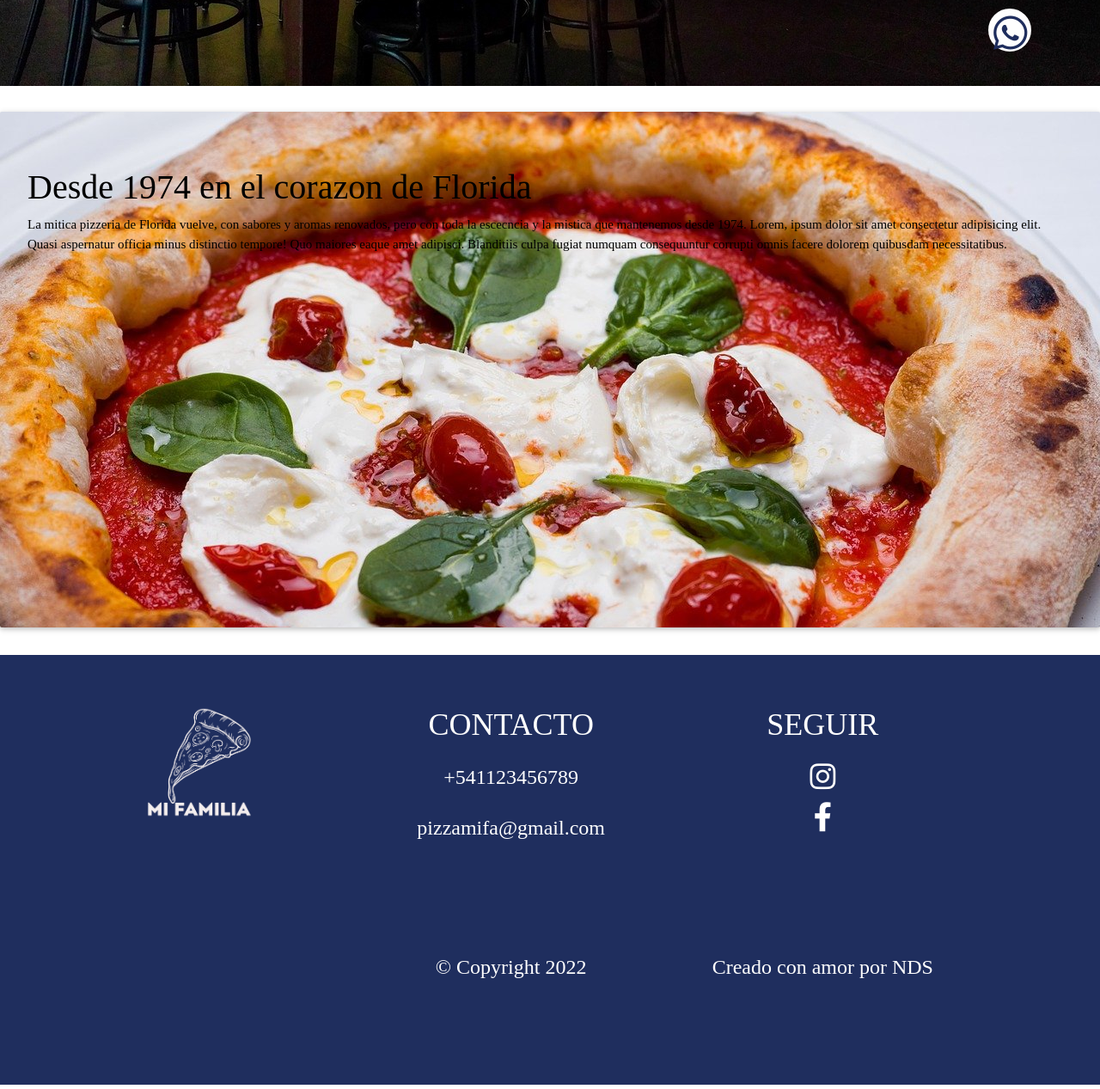
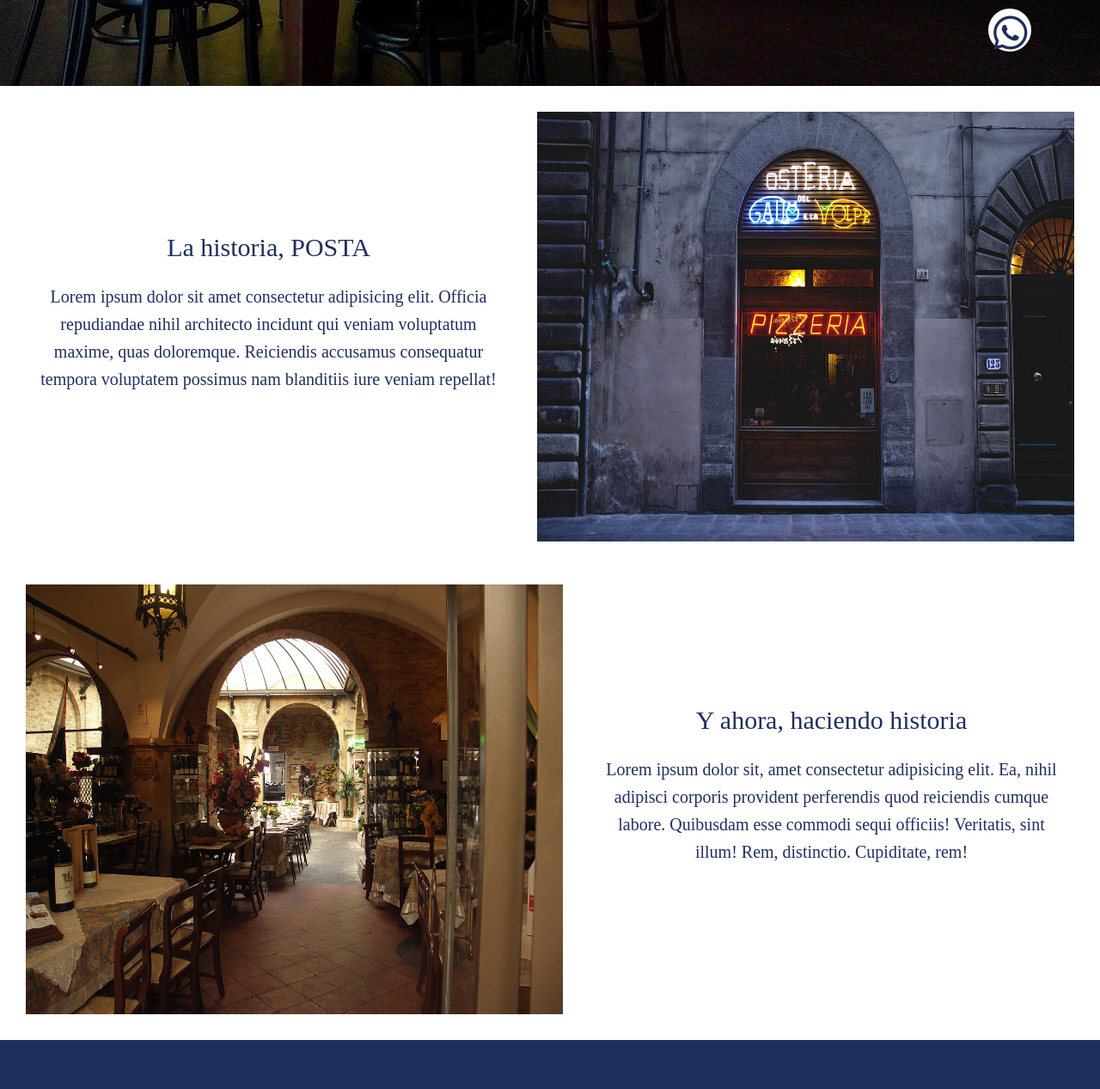
Before and after one commit to nahueldisanti/Entrega-SASS-2, a website: page Paginas/Nosotros.html in a window 1280 px wide. Shown: the part 700-1967 px from the top of the page at 86% size. Drawn offline with nearby package versions, Linux system fonts and the light colour scheme; a web font is replaced by a local one.

Commit message:
avances en la pagina nosotros

```diff
--- a/Estilos/estilos.scss
+++ b/Estilos/estilos.scss
@@ -25,7 +25,6 @@ $foto-header: (
     2: url(/Multimedia/wood-fired-oven-1960099_1280.jpg)no-repeat center center,
     1: url(/Multimedia/pizzeria-interior.jpg)no-repeat center center
 );
-
 
 //Bucle
 
@@ -86,9 +85,6 @@ header,
 .imagenes-carousel {
 
 }
-
-
-
 //INDEX FIN
 
 
@@ -104,6 +100,8 @@ header,
     margin-bottom: 0;
     font-size: 15px;
     margin-top: 30px;
+    margin-left: 30px;
+    margin-right: 30px;
 
     p{
         height: 10px;
@@ -152,7 +150,7 @@ header,
     padding-left:50px;
 
     h2{
-        @include fuentes(Posterama1927W01-Black, #1f2e5e, 200px);
+        @include fuentes(Posterama1927W01-Black, #1f2e5e, 30px);
     }
 
     p{
@@ -310,6 +308,75 @@ header,
 
     /*UBICACION */
     /* NOSOTROS */
+
+    .Foto-Texto{
+        display: flex;
+        flex-direction: row;
+        margin-bottom: 50px;
+        margin-top: 30px;
+        margin-right: 30px;
+
+        h2{
+            text-align: center;
+            @include fuentes(Posterama1927W01-Black, #1f2e5e, 30px);
+            padding-bottom: 15px;
+        }
+
+        p{
+            text-align:center;
+            @include fuentes(Posterama1927W01-Black, #1f2e5e, 20px);
+
+        }
+    }
+
+    .Foto-Texto-Reverse{
+        display: flex;
+        flex-direction: row-reverse;
+        margin-bottom: 30px;
+        margin-top: 30px;
+        margin-left: 30px;
+
+        h2{
+            text-align: center;
+            @include fuentes(Posterama1927W01-Black, #1f2e5e, 30px);
+            padding-bottom: 15px;
+        }
+
+        p{
+            text-align:center;
+            @include fuentes(Posterama1927W01-Black, #1f2e5e, 20px);
+        }
+    }
+
+    .textoIzq{
+        width: 50%;
+        padding: 40px;
+        margin: 100px 0 0 0;
+        line-height: 1.6;
+    }
+
+    .textoDer{
+        width: 50%;
+        padding: 40px;
+        margin: 100px 0 0 0;
+        line-height: 1.6;
+    }
+
+
+    .ImagenDer{
+        width: 50%;
+        height: 500px;
+        background-size: cover;
+        box-sizing: border-box;
+    }
+
+    .ImagenIzq{
+        width: 50%;
+        height: 500px;
+        background-size: cover;
+        box-sizing: border-box;
+
+    }
     /* CONTACTO*/
 
 }
@@ -424,6 +491,11 @@ header,
     }
 
     /* NOSOTROS */
+    .Foto-Texto{
+        display: flex;
+        flex-direction: row;
+    }
+
     /* MENU */
     /*UBICACION */
     /* CONTACTO*/
--- a/Paginas/Nosotros.html
+++ b/Paginas/Nosotros.html
@@ -13,8 +13,8 @@
     integrity="sha512-KfkfwYDsLkIlwQp6LFnl8zNdLGxu9YAA1QvwINks4PhcElQSvqcyVLLD9aMhXd13uQjoXtEKNosOWaZqXgel0g=="
     crossorigin="anonymous" referrerpolicy="no-referrer" />
   <!-- Integracion fuente base de la pagina -->
-    <link href="//db.onlinewebfonts.com/c/4a633a8efda614b0de398f042be3a396?family=Posterama1927W01-Black"
-        rel="stylesheet" type="text/css" />
+  <link href="//db.onlinewebfonts.com/c/4a633a8efda614b0de398f042be3a396?family=Posterama1927W01-Black" rel="stylesheet"
+    type="text/css" />
   <!-- Links de estilos -->
   <link rel="stylesheet" href="../Estilos/estilos.css">
   <link rel="stylesheet" href="https://unpkg.com/aos@next/dist/aos.css" />
@@ -27,10 +27,12 @@
   <!-- Fin Links MDB -->
   <title>UN POCO DE NOSOTROS</title>
   <!-- Enlaces Meta comienzo -->
-    <meta name="keywords" content= "historia, 1976, nosotros, familia, antiguo, pizza, icononica, historico, barrio, florida, pizza clasica, legado, reapertura, nuevo comienzo, lanzamiento, dueños">
+  <meta name="keywords"
+    content="historia, 1976, nosotros, familia, antiguo, pizza, icononica, historico, barrio, florida, pizza clasica, legado, reapertura, nuevo comienzo, lanzamiento, dueños">
   <meta name="author" content="Nahuel Di Santi">
-    <meta name="title" content= "Pizzeria Mi Familia. Nuestra historia.">
-    <meta name="description" content= "En esta pagina encontraras informacion sobre nuestra historia. De donde venimos y a donde vamos.">
+  <meta name="title" content="Pizzeria Mi Familia. Nuestra historia.">
+  <meta name="description"
+    content="En esta pagina encontraras informacion sobre nuestra historia. De donde venimos y a donde vamos.">
   <meta name="ROBOTS" content="UBICACION, FOLLOW">
   <meta name="ROBOTS" content="NOSOTROS, ALL">
   <meta name="lenguage" content="spanish">
@@ -91,16 +93,40 @@
 
   <!-- INICIO JUMBOTRON -->
 
-    <div class="jumbotron">
+  <!-- <div class="jumbotron">
         <h1>Desde 1974 en el corazon de Florida</h1>
         <p>La mitica pizzeria de Florida vuelve, con sabores y aromas renovados,
             pero con toda la escecncia y la mistica que mantenemos desde 1974. Lorem, ipsum dolor sit amet consectetur
             adipisicing elit. Quasi aspernatur officia minus distinctio tempore! Quo maiores eaque amet adipisci.
             Blanditiis culpa fugiat numquam consequuntur corrupti omnis facere dolorem quibusdam necessitatibus.
         </p>
-    </div>
+    </div> -->
+
+
 
   <!-- FIN JUMBOTRON -->
+
+  <section class="Foto-Texto">
+    <div class="textoIzq">
+      <h2>La historia, POSTA</h2>
+      <p>Lorem ipsum dolor sit amet consectetur adipisicing elit. Officia repudiandae nihil architecto incidunt qui
+        veniam voluptatum maxime, quas doloremque. Reiciendis accusamus consequatur tempora voluptatem possimus nam
+        blanditiis iure veniam repellat!</p>
+    </div>
+    <img src="../Multimedia/Imagenes/pizzeria-705842_1280.jpg" class="ImagenDer">
+  </section>
+  <section class="Foto-Texto-Reverse">
+    <div class="textoDer">
+      <h2>Y ahora, haciendo historia</h2>
+      <p> Lorem ipsum dolor sit, amet consectetur adipisicing elit. Ea, nihil adipisci corporis provident perferendis quod
+      reiciendis cumque labore. Quibusdam esse commodi sequi officiis! Veritatis, sint illum! Rem, distinctio.
+      Cupiditate, rem!</p>
+    </div>
+    <img src="../Multimedia/Imagenes/Pizzeria vieja.jpg" class="ImagenIzq">
+  </section>
+
+
+
 
   <!-- INICIO FOOTER -->
 
```
Also changed, not shown: Estilos/estilos.css, Multimedia/Imagenes/Pizzeria vieja.jpg (added), Nuevo documento de texto.txt (added), 1 other file. Lines whose indentation alone changed are shown as unchanged.
